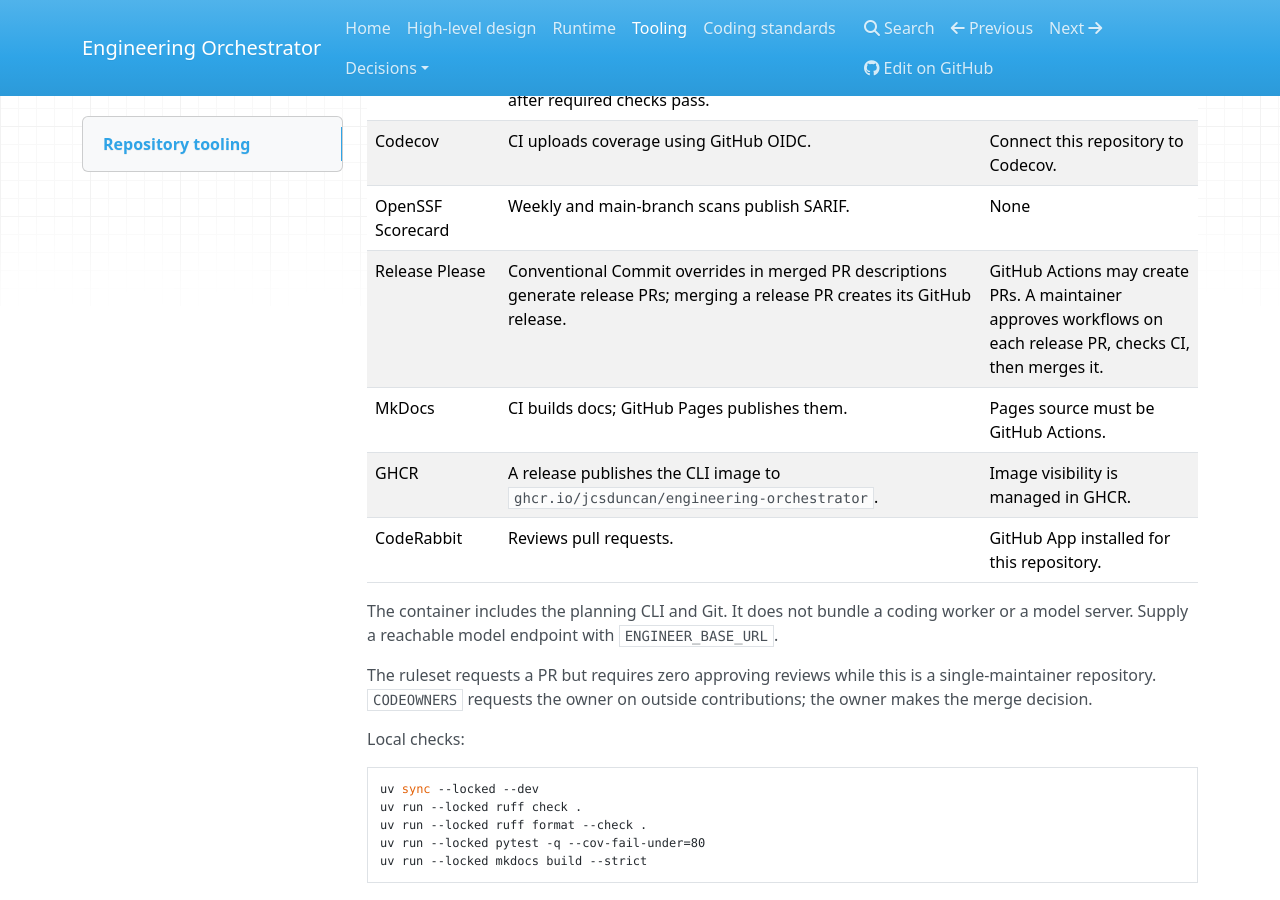
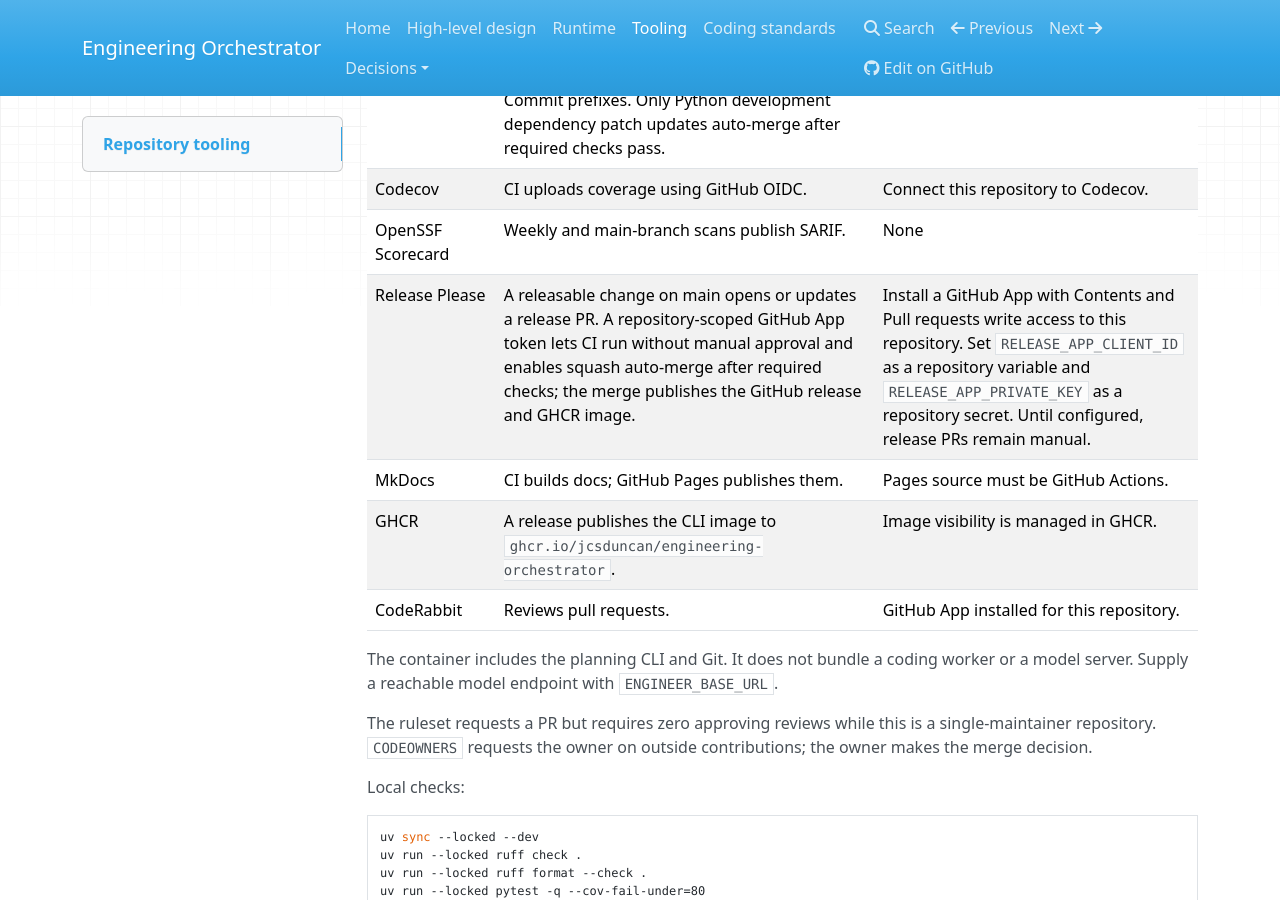
Before and after one commit to jcsduncan/engineering-orchestrator, an MkDocs documentation site: the page built from docs/tooling.md, in a window 1280 px wide and 900 px high, scrolled down 556 px. Built offline with MkDocs 1.6.1, drawn with Linux system fonts in a browser that asks for light colours; nearby versions of some CDN libraries.

Commit message:
ci: automate release publication (#11)

```diff
--- a/docs/tooling.md
+++ b/docs/tooling.md
@@ -10,7 +10,7 @@
 | Dependabot | Weekly uv, Actions, and Docker updates; Actions updates are grouped. PR titles use Conventional Commit prefixes. Only Python development dependency patch updates auto-merge after required checks pass. | None |
 | Codecov | CI uploads coverage using GitHub OIDC. | Connect this repository to Codecov. |
 | OpenSSF Scorecard | Weekly and main-branch scans publish SARIF. | None |
-| Release Please | Conventional Commit overrides in merged PR descriptions generate release PRs; merging a release PR creates its GitHub release. | GitHub Actions may create PRs. A maintainer approves workflows on each release PR, checks CI, then merges it. |
+| Release Please | A releasable change on main opens or updates a release PR. A repository-scoped GitHub App token lets CI run without manual approval and enables squash auto-merge after required checks; the merge publishes the GitHub release and GHCR image. | Install a GitHub App with Contents and Pull requests write access to this repository. Set `RELEASE_APP_CLIENT_ID` as a repository variable and `RELEASE_APP_PRIVATE_KEY` as a repository secret. Until configured, release PRs remain manual. |
 | MkDocs | CI builds docs; GitHub Pages publishes them. | Pages source must be GitHub Actions. |
 | GHCR | A release publishes the CLI image to `ghcr.io/jcsduncan/engineering-orchestrator`. | Image visibility is managed in GHCR. |
 | CodeRabbit | Reviews pull requests. | GitHub App installed for this repository. |
--- a/mkdocs.yml
+++ b/mkdocs.yml
@@ -15,3 +15,4 @@ nav:
       - Controller workflow: adr/002-controller-owned-workflow.md
       - Execution boundary: adr/003-execution-publication-boundary.md
       - Issue intake: adr/004-issue-intake.md
+      - Automatic releases: adr/005-automatic-releases.md
```
Also changed, not shown: docs/adr/005-automatic-releases.md (added, +15 -0 lines), docs/adr/README.md (+1 -0 lines), docs/standards.md (+1 -1 lines), 1 other file.
